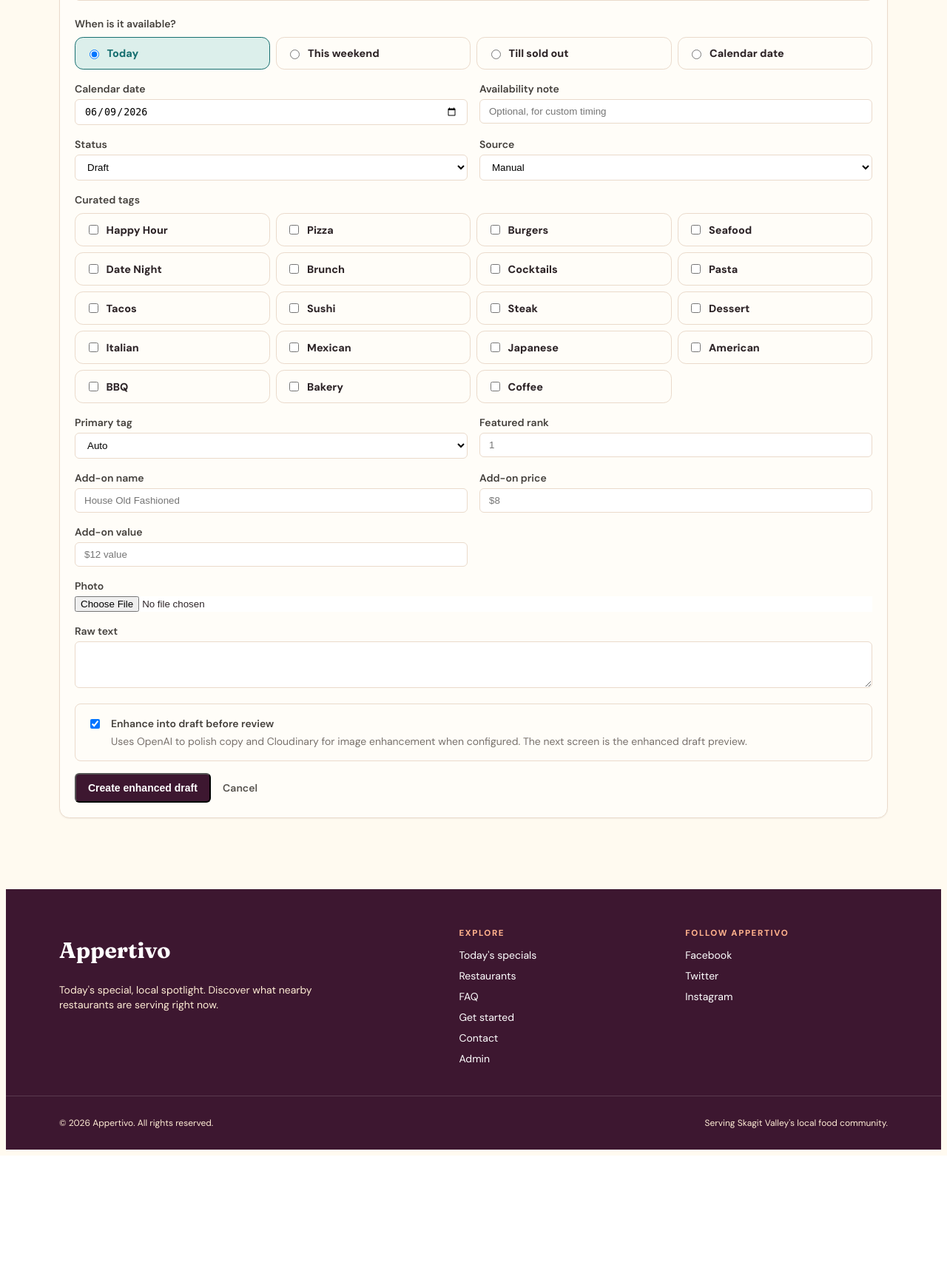
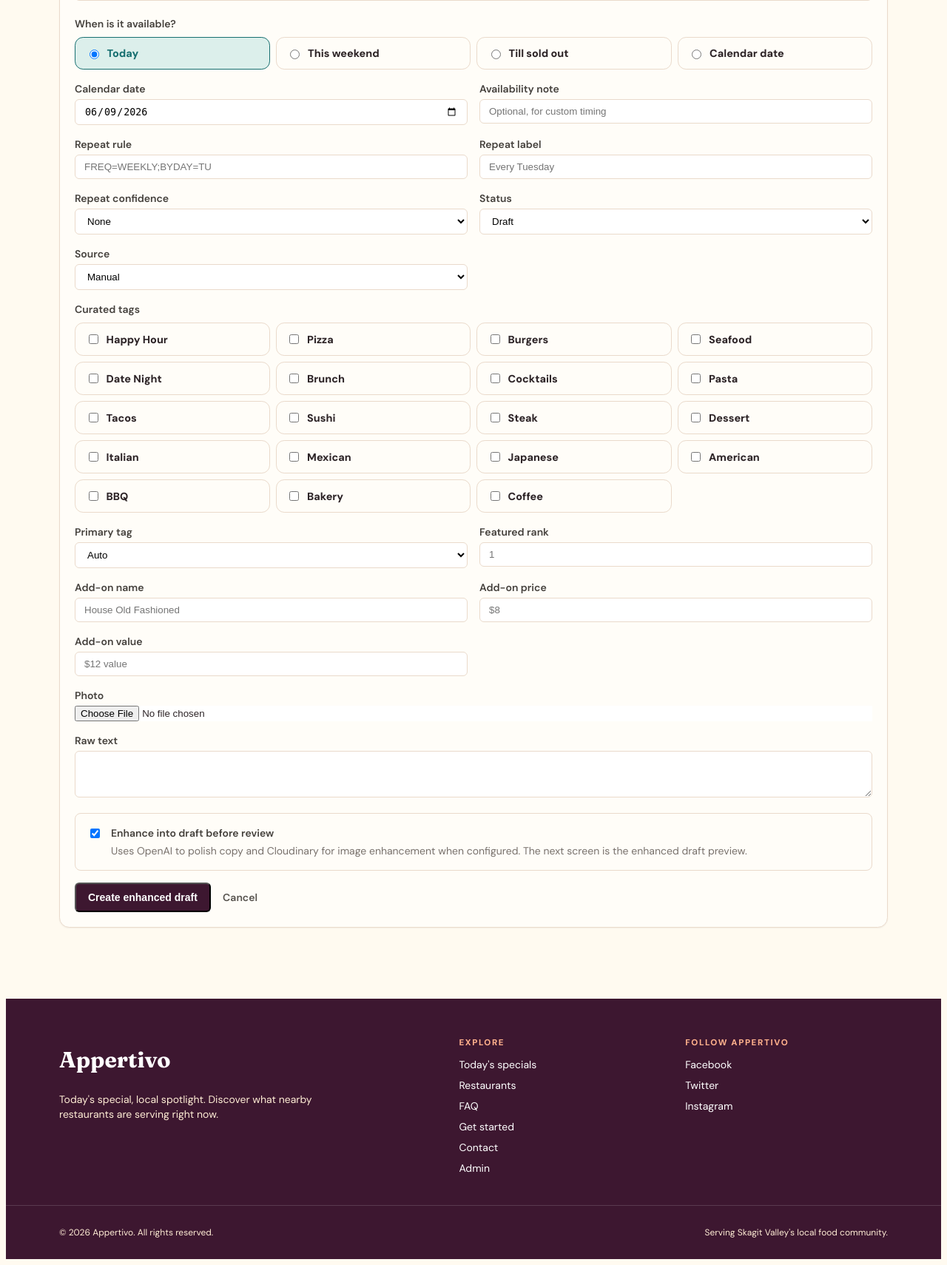
Before and after one commit to SkagitIan/Appertivo2026, a Flask app: page /admin/specials/new in a window 1280 px wide. Shown: the part 592-2302 px from the top of the page at 74% size. Before the commit the page ends 2154 px from the top, so only its background shows below. Run offline with Flask 3, Linux system fonts and the light colour scheme; the visitor is signed in with stand-in values (Sample User, id 1); data that the repository does not hold is empty; some libraries are stand-ins or nearby versions.

Commit message:
Unify special submission forms and capture recurrence

```diff
--- a/app.py
+++ b/app.py
@@ -751,6 +751,9 @@ def draft_as_preview_special(draft):
         add_on_name=draft.add_on_name,
         add_on_price=draft.add_on_price,
         add_on_value_text=draft.add_on_value_text,
+        recurrence_rule=draft.recurrence_rule,
+        recurrence_label=draft.recurrence_label,
+        recurrence_confidence=draft.recurrence_confidence,
         featured_rank=draft.featured_rank,
         starts_at=draft.starts_at,
         expires_at=draft.expires_at,
@@ -817,6 +820,13 @@ def set_special_taxonomy_fields(item):
     item.featured_rank = optional_int_from_form("featured_rank")
 
 
+def set_special_recurrence_fields(item):
+    item.recurrence_rule = request.form.get("recurrence_rule", "").strip() or None
+    item.recurrence_label = request.form.get("recurrence_label", "").strip() or None
+    confidence = request.form.get("recurrence_confidence", "").strip().lower()
+    item.recurrence_confidence = confidence if confidence in {"high", "medium", "low"} else None
+
+
 def has_special_taxonomy_overrides():
     if request.form.getlist("tag_keys") or request.form.get("tag_keys_text", "").strip():
         return True
@@ -863,6 +873,7 @@ def structured_draft_from_form(source_channel, restaurant_id, enhance=True):
         set_special_taxonomy_fields(draft)
     draft.starts_at, draft.expires_at, availability_text = schedule_window_from_form()
     draft.availability_text = availability_text
+    set_special_recurrence_fields(draft)
     if enhance and has_special_taxonomy_overrides():
         set_special_taxonomy_fields(draft)
     db.session.commit()
@@ -880,6 +891,7 @@ def special_from_form(special=None):
     special.status = request.form.get("status", "draft")
     special.source = request.form.get("source", "manual")
     special.raw_text = request.form.get("raw_text", "").strip() or None
+    set_special_recurrence_fields(special)
     if special.status == "published" and not special.published_at:
         special.published_at = utc_now()
     save_photo_if_present(special)
@@ -896,6 +908,7 @@ def draft_from_form(draft):
     draft.availability_text = availability_text
     draft.status = request.form.get("status", draft.status)
     set_special_taxonomy_fields(draft)
+    set_special_recurrence_fields(draft)
     image_path, image_url = save_submitted_photo()
     if image_url or image_path:
         draft.image_path = image_path
@@ -1281,11 +1294,23 @@ def restaurant_detail(slug):
 def submit_special(token):
     restaurant = included_restaurants_query().filter_by(submission_token_hash=hash_token(token)).first_or_404()
     if request.method == "POST":
+        raw_text = request.form.get("raw_text", "").strip()
+        if not raw_text:
+            flash("Special details are required.")
+            return render_template("submit.html", restaurant=restaurant), 400
         try:
-            draft = structured_draft_from_form("public_form", restaurant.id)
+            image_path, image_url = save_submitted_photo()
         except UploadError as error:
             flash(str(error))
             return render_template("submit.html", restaurant=restaurant), 400
+        submission = create_raw_submission(
+            source_channel="public_form",
+            restaurant_id=restaurant.id,
+            raw_text=raw_text,
+            raw_image_url=image_url,
+            raw_image_path=image_path,
+        )
+        draft = generate_draft_from_submission(submission.id)
         special = None
         if restaurant.direct_publish_enabled:
             approve_draft(draft.approval_token)
--- a/models.py
+++ b/models.py
@@ -199,6 +199,9 @@ class SpecialDraft(db.Model):
     add_on_name = db.Column(db.String(120), nullable=True)
     add_on_price = db.Column(db.String(40), nullable=True)
     add_on_value_text = db.Column(db.String(80), nullable=True)
+    recurrence_rule = db.Column(db.String(120), nullable=True)
+    recurrence_label = db.Column(db.String(120), nullable=True)
+    recurrence_confidence = db.Column(db.String(20), nullable=True)
     featured_rank = db.Column(db.Integer, nullable=True, index=True)
     image_url = db.Column(db.Text, nullable=True)
     image_path = db.Column(db.String(500), nullable=True)
@@ -233,6 +236,9 @@ class Special(db.Model):
     add_on_name = db.Column(db.String(120), nullable=True)
     add_on_price = db.Column(db.String(40), nullable=True)
     add_on_value_text = db.Column(db.String(80), nullable=True)
+    recurrence_rule = db.Column(db.String(120), nullable=True)
+    recurrence_label = db.Column(db.String(120), nullable=True)
+    recurrence_confidence = db.Column(db.String(20), nullable=True)
     featured_rank = db.Column(db.Integer, nullable=True, index=True)
     starts_at = db.Column(db.DateTime, nullable=True)
     expires_at = db.Column(db.DateTime, nullable=True)
--- a/special_pipeline.py
+++ b/special_pipeline.py
@@ -10,6 +10,28 @@ from special_taxonomy import infer_tags_from_text, primary_tag_from, serialize_t
 
 
 AVAILABILITY_PHRASES = ("happy hour", "this week", "weekend", "tonight", "today")
+WEEKDAY_RULES = {
+    "monday": ("MO", "Monday"),
+    "tuesday": ("TU", "Tuesday"),
+    "wednesday": ("WE", "Wednesday"),
+    "thursday": ("TH", "Thursday"),
+    "friday": ("FR", "Friday"),
+    "saturday": ("SA", "Saturday"),
+    "sunday": ("SU", "Sunday"),
+}
+WEEKDAY_ALIASES = {
+    "mon": "monday",
+    "tue": "tuesday",
+    "tues": "tuesday",
+    "wed": "wednesday",
+    "thu": "thursday",
+    "thur": "thursday",
+    "thurs": "thursday",
+    "fri": "friday",
+    "sat": "saturday",
+    "sun": "sunday",
+}
+RECURRENCE_CONFIDENCE_VALUES = {"high", "medium", "low"}
 
 
 def parse_iso_datetime(value):
@@ -60,6 +82,49 @@ def extract_add_on_fields(text):
     }
 
 
+def clean_recurrence_fields(fields):
+    rule = str(fields.get("recurrence_rule") or "").strip().upper()
+    label = str(fields.get("recurrence_label") or "").strip()
+    confidence = str(fields.get("recurrence_confidence") or "").strip().lower()
+    if not rule.startswith("FREQ=") or "WEEKLY" not in rule:
+        rule = ""
+    if confidence not in RECURRENCE_CONFIDENCE_VALUES:
+        confidence = ""
+    if not rule:
+        return {"recurrence_rule": None, "recurrence_label": None, "recurrence_confidence": None}
+    return {
+        "recurrence_rule": rule[:120],
+        "recurrence_label": (label or rule)[:120],
+        "recurrence_confidence": confidence or "medium",
+    }
+
+
+def infer_recurrence_from_text(text):
+    normalized = " ".join((text or "").lower().split())
+    if not normalized:
+        return {"recurrence_rule": None, "recurrence_label": None, "recurrence_confidence": None}
+    if re.search(r"\b(today|tonight|one night|one day|only)\s+only\b", normalized):
+        return {"recurrence_rule": None, "recurrence_label": None, "recurrence_confidence": None}
+    if re.search(r"\bweekdays?\b", normalized):
+        return {
+            "recurrence_rule": "FREQ=WEEKLY;BYDAY=MO,TU,WE,TH,FR",
+            "recurrence_label": "Every weekday",
+            "recurrence_confidence": "high",
+        }
+    for key, (byday, label) in WEEKDAY_RULES.items():
+        aliases = [key, *(alias for alias, canonical in WEEKDAY_ALIASES.items() if canonical == key)]
+        phrase_pattern = "|".join(re.escape(alias) for alias in aliases)
+        if re.search(rf"\b(every|each)\s+({phrase_pattern})\b", normalized) or re.search(
+            rf"\b({phrase_pattern})s?\b", normalized
+        ):
+            return {
+                "recurrence_rule": f"FREQ=WEEKLY;BYDAY={byday}",
+                "recurrence_label": f"Every {label}",
+                "recurrence_confidence": "high" if re.search(rf"\b(every|each)\s+({phrase_pattern})\b", normalized) else "medium",
+            }
+    return {"recurrence_rule": None, "recurrence_label": None, "recurrence_confidence": None}
+
+
 def finalize_special_fields(fields, raw_text, restaurant=None):
     fields = dict(fields or {})
     tags = serialize_tag_keys(fields.get("tag_keys") or [])
@@ -82,6 +147,10 @@ def finalize_special_fields(fields, raw_text, restaurant=None):
     add_on_fields = extract_add_on_fields(raw_text)
     for key, value in add_on_fields.items():
         fields[key] = fields.get(key) or value
+    recurrence_fields = clean_recurrence_fields(fields)
+    if not recurrence_fields["recurrence_rule"]:
+        recurrence_fields = infer_recurrence_from_text(raw_text)
+    fields.update(recurrence_fields)
     fields["starts_at"] = parse_iso_datetime(fields.get("starts_at"))
     fields["expires_at"] = parse_iso_datetime(fields.get("expires_at"))
     return fields
@@ -111,6 +180,7 @@ def polish_special_text(raw_text):
         "tag_keys": serialize_tag_keys(infer_tags_from_text(raw_text)),
         "primary_tag": None,
         **extract_add_on_fields(raw_text),
+        **infer_recurrence_from_text(raw_text),
         "starts_at": None,
         "expires_at": None,
     }
@@ -302,6 +372,9 @@ def publish_draft(draft_id):
         add_on_name=draft.add_on_name,
         add_on_price=draft.add_on_price,
         add_on_value_text=draft.add_on_value_text,
+        recurrence_rule=draft.recurrence_rule,
+        recurrence_label=draft.recurrence_label,
+        recurrence_confidence=draft.recurrence_confidence,
         featured_rank=draft.featured_rank,
         starts_at=draft.starts_at,
         expires_at=draft.expires_at,
--- a/templates/admin/special_drafts.html
+++ b/templates/admin/special_drafts.html
@@ -13,6 +13,9 @@
       <p class="mt-1 text-sm text-stone-600">{{ draft.restaurant.name if draft.restaurant else "Unassigned restaurant" }}</p>
       {% if draft.price_text or draft.availability_text %}
         <p class="mt-2 text-sm text-stone-500">{{ draft.price_text or "" }}{% if draft.price_text and draft.availability_text %} &middot; {% endif %}{{ draft.availability_text or "" }}</p>
+      {% endif %}
+      {% if draft.recurrence_label %}
+        <p class="mt-2 text-sm font-semibold text-rose-700">Detected repeat: {{ draft.recurrence_label }}</p>
       {% endif %}
       {% if not draft.restaurant_id %}
         <form method="post" action="{{ url_for('admin_assign_special_draft', draft_id=draft.id) }}" class="mt-3 flex flex-wrap gap-2">
--- a/templates/admin/special_fields.html
+++ b/templates/admin/special_fields.html
@@ -42,6 +42,23 @@
   <div>
     <label class="block text-sm font-semibold text-stone-700">Availability note</label>
     <input name="availability_text" value="{{ special.availability_text or '' }}" placeholder="Optional, for custom timing" class="mt-1 w-full rounded-md border border-stone-300 px-3 py-2">
+  </div>
+  <div>
+    <label class="block text-sm font-semibold text-stone-700">Repeat rule</label>
+    <input name="recurrence_rule" value="{{ special.recurrence_rule or '' }}" placeholder="FREQ=WEEKLY;BYDAY=TU" class="mt-1 w-full rounded-md border border-stone-300 px-3 py-2">
+  </div>
+  <div>
+    <label class="block text-sm font-semibold text-stone-700">Repeat label</label>
+    <input name="recurrence_label" value="{{ special.recurrence_label or '' }}" placeholder="Every Tuesday" class="mt-1 w-full rounded-md border border-stone-300 px-3 py-2">
+  </div>
+  <div>
+    <label class="block text-sm font-semibold text-stone-700">Repeat confidence</label>
+    <select name="recurrence_confidence" class="mt-1 w-full rounded-md border border-stone-300 px-3 py-2">
+      <option value="">None</option>
+      {% for option in ["high", "medium", "low"] %}
+        <option value="{{ option }}" {% if special.recurrence_confidence == option %}selected{% endif %}>{{ option|title }}</option>
+      {% endfor %}
+    </select>
   </div>
   <div>
     <label class="block text-sm font-semibold text-stone-700">Status</label>
--- a/templates/special_preview.html
+++ b/templates/special_preview.html
@@ -21,6 +21,11 @@
     {% set special = preview_special %}
     {% set special_card_action_label = "Preview only" %}
     {% include "partials/special_card.html" %}
+    {% if draft.recurrence_label %}
+      <div class="mt-4 rounded-lg border border-rose-200 bg-rose-50 p-4 text-sm text-rose-900">
+        <strong>Detected repeat:</strong> {{ draft.recurrence_label }}{% if draft.recurrence_confidence %} ({{ draft.recurrence_confidence }} confidence){% endif %}
+      </div>
+    {% endif %}
     {% if draft.image_disclaimer %}<p class="mt-3 text-xs text-stone-500">{{ draft.image_disclaimer }}</p>{% endif %}
   </div>
 </section>
```
Also changed, not shown: email_system/openai_client.py (+20 -1 lines), migrations/versions/20260608_01_special_recurrence.py (added, +37 -0 lines), templates/admin/special_draft_form.html (+17 -0 lines), templates/submit.html (+55 -1 lines), tests/e2e/local.spec.js (+10 -18 lines), tests/test_mvp.py (+20 -8 lines).
